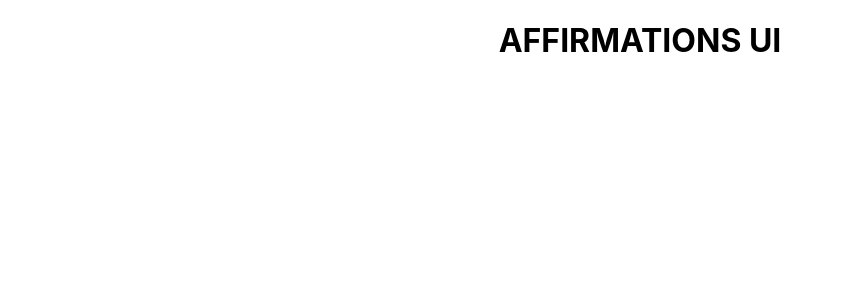
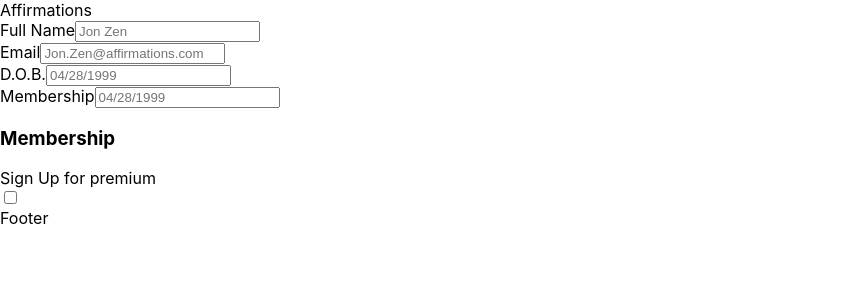
Before and after one commit to CodeCraftersAcad/affirmations_ui, a React (Create React App) app: page /user/register in a window 1280 px wide. Shown: the top 300 px of the page, without its empty margins (0-843 px from the left). Built offline with nearby package versions, Linux system fonts and the light colour scheme.

Commit message:
Added WIP register form

```diff
--- a/package.json
+++ b/package.json
@@ -9,9 +9,11 @@
     "@testing-library/user-event": "^12.8.3",
     "axios": "^0.21.4",
     "bootstrap": "^5.1.0",
+    "prop-types": "^15.7.2",
     "react": "^17.0.2",
     "react-bootstrap": "^2.0.0-beta.6",
     "react-dom": "^17.0.2",
+    "react-helmet": "^6.1.0",
     "react-redux": "^7.2.5",
     "react-router-dom": "^5.3.0",
     "react-scripts": "4.0.3",
--- /dev/null
+++ b/src/components/Layout/Footer.js
@@ -0,0 +1,10 @@
+
+const Footer = () => {
+    return (
+        <footer>
+            Footer
+        </footer>
+    );
+};
+
+export default Footer;
--- /dev/null
+++ b/src/components/Layout/Layout.js
@@ -0,0 +1,37 @@
+import PropTypes from 'prop-types'
+import {Helmet} from "react-helmet";
+import {Container} from "react-bootstrap";
+import Navbar from "./Navbar";
+import Footer from "./Footer";
+
+
+const Layout = ({title, description, keywords, children}) => {
+    return (
+        <>
+         <Helmet>
+             <title>{title}</title>
+             <meta name={'description'} content={description}/>
+             <meta name={'keyword'} content={keywords}/>
+         </Helmet>
+            <Navbar/>
+            <Container>
+                {children}
+            </Container>
+            <Footer/>
+        </>
+    );
+};
+
+Layout.defaultProps = {
+    title: 'CCA Affirmations',
+    description: 'Get affirmations on your terms',
+    keywords: 'affirmations, quotes, positivity, mood changing'
+}
+
+Layout.prototype ={
+    title: PropTypes.string,
+    description: PropTypes.string,
+    keywords: PropTypes.string
+}
+
+export default Layout;
--- /dev/null
+++ b/src/components/Layout/Navbar.js
@@ -0,0 +1,13 @@
+import {Navbar} from "react-bootstrap";
+
+const Nav = () => {
+    return (
+        <nav>
+            <Navbar bg={'light'}>
+                <Navbar.Brand to={'/'}>Affirmations</Navbar.Brand>
+            </Navbar>
+        </nav>
+    );
+};
+
+export default Nav;
--- a/src/containers/App/App.css
+++ /dev/null
@@ -1,38 +0,0 @@
-.App {
-  text-align: center;
-}
-
-.App-logo {
-  height: 40vmin;
-  pointer-events: none;
-}
-
-@media (prefers-reduced-motion: no-preference) {
-  .App-logo {
-    animation: App-logo-spin infinite 20s linear;
-  }
-}
-
-.App-header {
-  background-color: #282c34;
-  min-height: 100vh;
-  display: flex;
-  flex-direction: column;
-  align-items: center;
-  justify-content: center;
-  font-size: calc(10px + 2vmin);
-  color: white;
-}
-
-.App-link {
-  color: #61dafb;
-}
-
-@keyframes App-logo-spin {
-  from {
-    transform: rotate(0deg);
-  }
-  to {
-    transform: rotate(360deg);
-  }
-}
--- a/src/containers/App/App.js
+++ b/src/containers/App/App.js
@@ -1,11 +1,16 @@
-import './App.css';
+import {BrowserRouter as Router, Route} from 'react-router-dom'
+import UserRegisterContainer from "../User/UserRegisterContainer";
+import UserLoginContainer from "../User/UserLoginContainer";
 
 function App() {
-  return (
-    <div className="App">
-      <h1>AFFIRMATIONS UI</h1>
-    </div>
-  );
+    return (
+        <Router>
+            <main>
+                <Route path={'/user/register'} exact component={UserRegisterContainer}/>
+                <Route path={'/user/login'} exact component={UserLoginContainer}/>
+            </main>
+        </Router>
+    );
 }
 
 export default App;
--- /dev/null
+++ b/src/containers/User/UserLoginContainer.js
@@ -0,0 +1,11 @@
+import Layout from "../../components/Layout/Layout";
+
+const UserLoginContainer = () => {
+    return (
+        <Layout>
+            LOGIN HERE
+        </Layout>
+    );
+};
+
+export default UserLoginContainer;
--- /dev/null
+++ b/src/containers/User/UserRegisterContainer.js
@@ -0,0 +1,105 @@
+import {useState} from "react";
+import Layout from "../../components/Layout/Layout";
+import {Form} from "react-bootstrap";
+
+const UserRegisterContainer = () => {
+    const [showPremiumMembership, setShowPremiumMemberShip] = useState(false)
+    const [user, setUser] = useState({
+        name: '',
+        email: '',
+        password: '',
+        username: '',
+        dob: '',
+        membership: {
+            membershipType: 'basic',
+            paymentFrequency: '',
+            confirmSubscription: false
+        },
+        notifications: {
+            notify: true,
+            frequency: 1,
+            days: [],
+            email: false
+        }
+    })
+
+    const premiumMembershipShowInputs = () => setShowPremiumMemberShip(!showPremiumMembership)
+
+    const handleUserInputChange = (event) => {
+        const {name, value} = event.target;
+        setUser({...user, [name]: value})
+    }
+
+    const handleSubmit = () => {
+        console.log(user)
+    }
+
+    const paymentFrequency = [
+        {type: 'Monthly', value: 'month'},
+        {type: 'Yearly', value: 'year'}
+    ];
+
+    return (
+        <Layout>
+            <Form onSubmit={handleSubmit}>
+                <Form.Group>
+                    <Form.Label>Full Name</Form.Label>
+                    <Form.Control type={'text'}
+                                  placeholder={'Jon Zen'}
+                                  name={'name'}
+                                  onChange={handleUserInputChange}
+                    />
+                </Form.Group>
+                <Form.Group>
+                    <Form.Label>Email</Form.Label>
+                    <Form.Control type={'email'}
+                                  placeholder={'Jon.Zen@affirmations.com'}
+                                  name={'email'}
+                                  onChange={handleUserInputChange}
+                    />
+                </Form.Group>
+                <Form.Group>
+                    <Form.Label>D.O.B.</Form.Label>
+                    <Form.Control type={'text'}
+                                  placeholder={'04/28/1999'}
+                                  name={'dob'}
+                                  onChange={handleUserInputChange}
+                    />
+                </Form.Group>
+                <Form.Group>
+                    <Form.Label>Membership</Form.Label>
+                    <Form.Control type={'text'}
+                                  placeholder={'04/28/1999'}
+                                  name={'dob'}
+                                  onChange={handleUserInputChange}
+                    />
+                </Form.Group>
+                    <h3>Membership</h3>
+                <Form.Group>
+                    <Form.Label>Sign Up for premium</Form.Label>
+                    <Form.Check type={'checkbox'} onChange={premiumMembershipShowInputs}/>
+                </Form.Group>
+                {showPremiumMembership && (
+                    <Form.Group>
+                        <Form.Label>Payment Frequency</Form.Label>
+                        {paymentFrequency.map((type) => (
+                            <div key={`inline-${type.value}`}>
+                                <Form.Check
+                                    inline
+                                    type={'radio'}
+                                    name={'paymentFrequency'}
+                                    onChange={handleUserInputChange}
+                                    id={`membership-${type.value}`}
+                                    label={type.type}
+                                    value={type.value}
+                                />
+                            </div>
+                        ))}
+                    </Form.Group>
+                )}
+            </Form>
+        </Layout>
+    );
+};
+
+export default UserRegisterContainer;
```
Also changed, not shown: src/containers/App/App.module.css (added, +38 -0 lines), src/components/Layout/Navbar.module.css (added), 1 other file (tests, documents, lock files or other folders).
